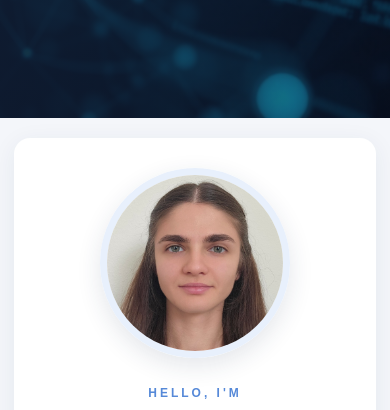
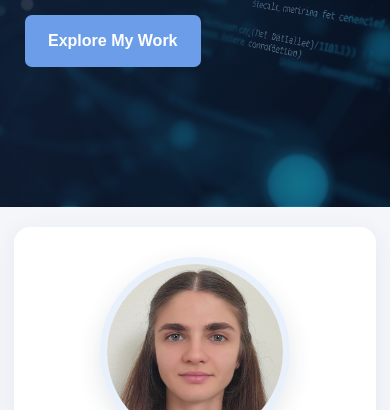
Before and after one commit to viktoriiagasiuk/viktoriiagasiuk.github.io, a plain HTML site: page index.html in a window 390 px wide. Shown: the part 382-792 px from the top of the page. Drawn offline with Linux system fonts and the light colour scheme.

Commit message:
Increase header padding from 35px to 140px

```diff
--- a/style.css
+++ b/style.css
@@ -552,7 +552,7 @@ footer a {
     }
 
     .header-content {
-        padding: 35px 25px;
+        padding: 140px 25px;
     }
 
    .logo {
```
